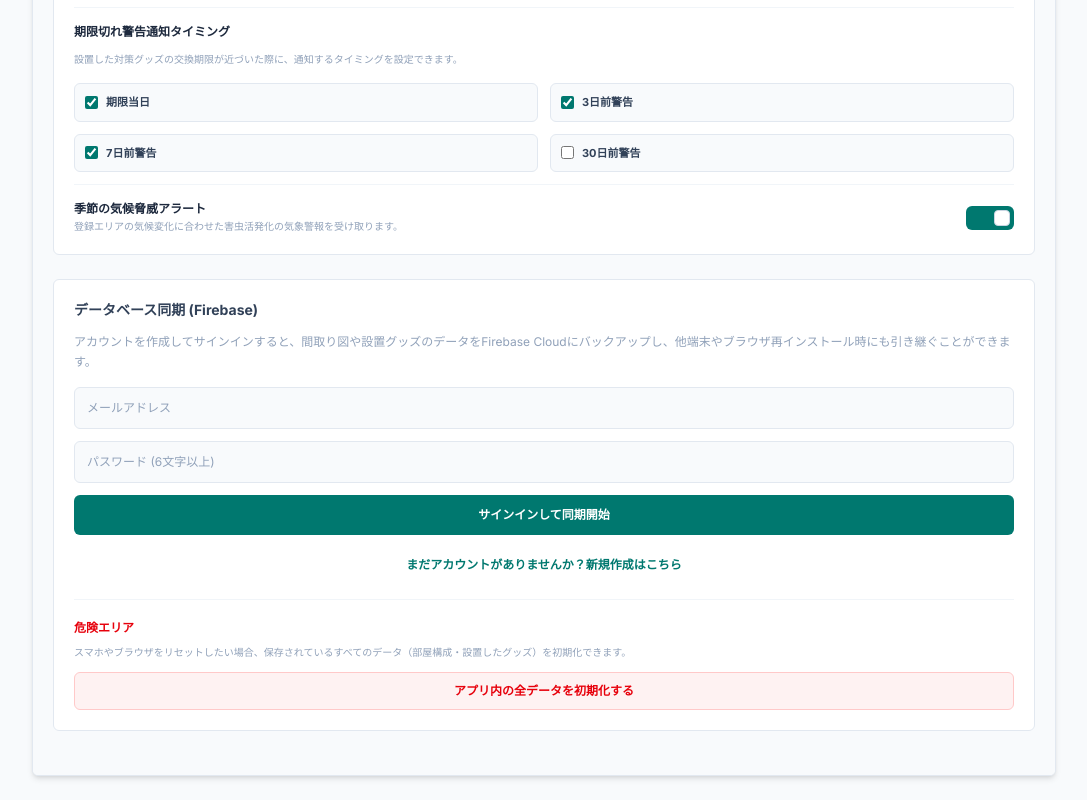
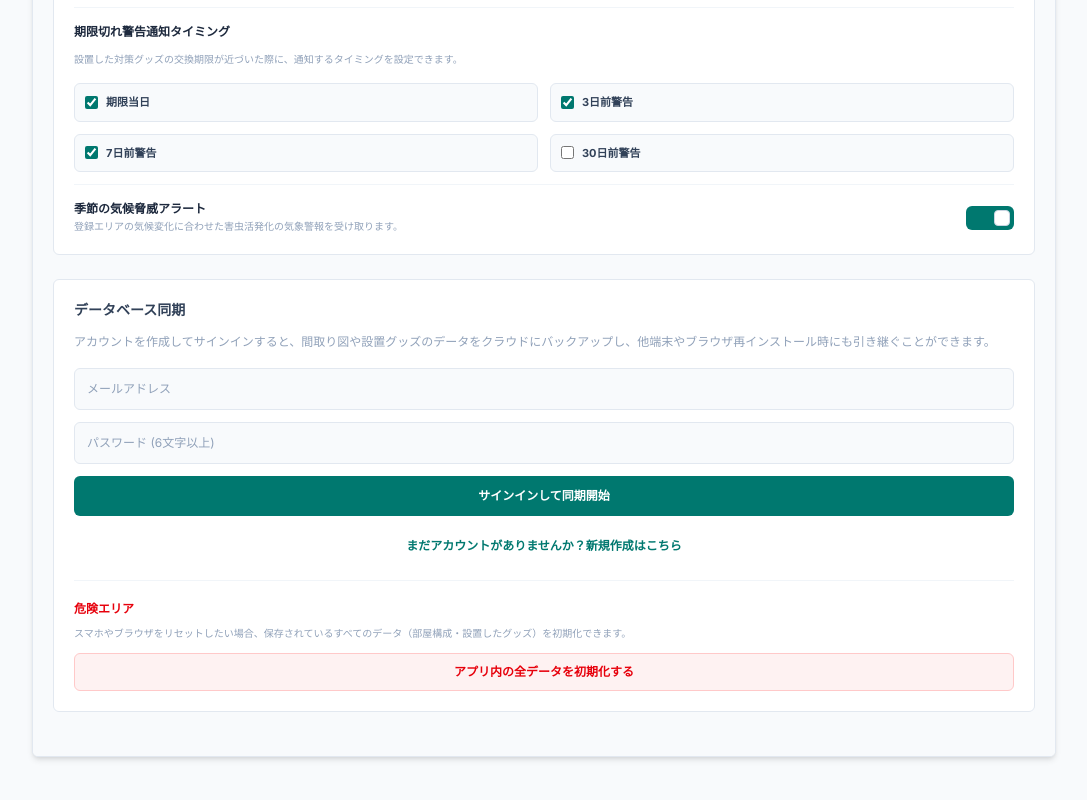
Before and after one commit to duck-ahiru-Z/mushi, a Next.js app: page /register in a window 1280 px wide. Shown: the part 755-1555 px from the top of the page, without its empty margins (96-1183 px from the left). Built offline with nearby package versions, Linux system fonts and the light colour scheme; no server answers.

Commit message:
refactor: Firebase表記削除

```diff
--- a/src/components/register/AuthSettings.tsx
+++ b/src/components/register/AuthSettings.tsx
@@ -34,7 +34,7 @@ export function AuthSettings({
     <div className="bg-white p-5 rounded-md border border-slate-200 mb-6 flex-1 flex flex-col justify-between">
       <div>
         <h2 className="text-sm font-bold text-slate-700 mb-3 flex items-center gap-1.5">
-          データベース同期 (Firebase)
+          データベース同期
         </h2>
 
         {isUserLoggedIn ? (
@@ -45,7 +45,7 @@ export function AuthSettings({
               ログインアカウント: {userEmail}
             </p>
             <p className="text-[10px] text-slate-400 mt-2.5 leading-relaxed font-semibold">
-              間取りや設置したグッズの期限は安全に同期されています。別のデバイスからログインしても防衛状況を再現できます。
+              間取りや設置したグッズの期限は安全に同期されています。別のデバイスからログインしても管理状況を再現できます。
             </p>
             <button
               onClick={onLogout}
@@ -58,7 +58,7 @@ export function AuthSettings({
           // 未ログインUI
           <div>
             <p className="text-xs text-slate-400 mb-4 leading-relaxed">
-              アカウントを作成してサインインすると、間取り図や設置グッズのデータをFirebase Cloudにバックアップし、他端末やブラウザ再インストール時にも引き継ぐことができます。
+              アカウントを作成してサインインすると、間取り図や設置グッズのデータをクラウドにバックアップし、他端末やブラウザ再インストール時にも引き継ぐことができます。
             </p>
 
             <form onSubmit={onAuthSubmit} className="space-y-3">
```
